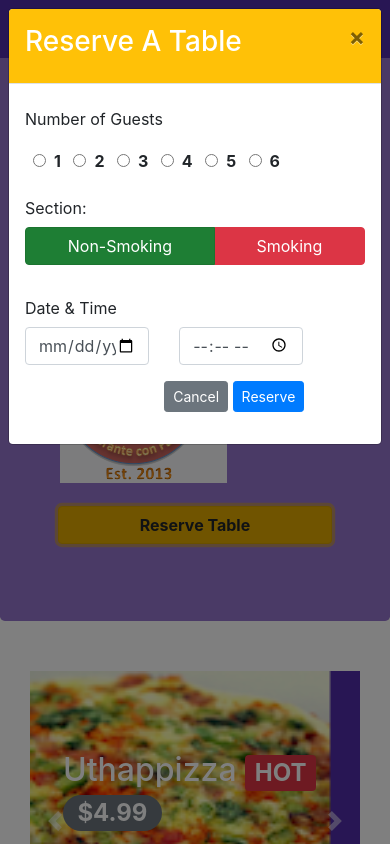
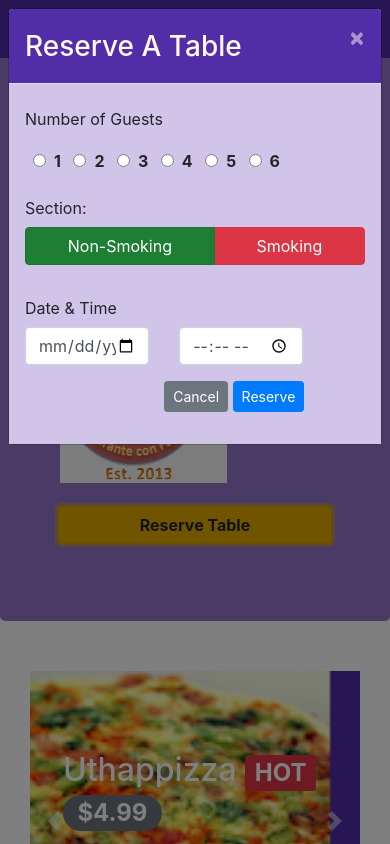
Before and after one commit to AdithiyaG/bootstrap, a website: page index.html in a window 390 px wide. Both pictures are taken after a click on the button "Reserve Table". Shown: the top 844 px of the page. Drawn offline with nearby package versions, Linux system fonts and the light colour scheme.

Commit message:
added javascript_code_for_modal

```diff
--- a/CSS/style.scss
+++ b/CSS/style.scss
@@ -63,6 +63,7 @@ body{
             top: 0;
             left: 0;
             min-height: 300px;
+            max-width: 300px;
         }
         .carousel-caption{
             position: relative;
@@ -82,3 +83,20 @@ body{
     bottom: 0px;
     z-index: 1;
 }
+.modal-header{
+    background-color: $background-dark;
+    .modal-title{
+        color:floralwhite;
+    }
+    [data-dismiss='modal']{
+        color: floralwhite;
+    }
+    [data-dismiss='modal']:hover{
+        color:white;
+
+    }
+
+}
+.modal-body{
+    background-color: $background-pale;
+}
--- a/index.html
+++ b/index.html
@@ -33,7 +33,7 @@
                     <li class="nav-item"><a class="nav-link" href="./contactus.html"><span class="fa fa-address-card fa-lg"></span> Contact</a></li>
               </ul>
               <span class='navbar-text'>
-                  <a data-toggle="modal" data-target='#loginmodal'><span class='fa fa-sign-in'></span>Login</a>
+                  <a data-toggle="modal" id=loginbutton><span class='fa fa-sign-in'></span>Login</a>
               </span>
             </div>
         </div>
@@ -80,8 +80,8 @@
     <div class='modal fade' role="dialog" id='reserve'>
         <div class='modal-lg modal-dialog' role='content'>
             <div class='modal-content'>
-                <div class='modal-header bg-warning'>
-                    <h3 class=' text-white'>Reserve A Table</h3>
+                <div class='modal-header'>
+                    <h3 class='modal-title'>Reserve A Table</h3>
                     <button class='close' data-dismiss='modal' type='button'>&times;</button>
                 </div>
                 <div class='modal-body'>
@@ -143,7 +143,7 @@
                 </div>
                 <div class='btn col-12 col-sm-3  align-self-center d-flex  justify-content-center mt-3'>
                     <button class="btn btn-warning font-weight-bold col-12"
-                        role="button"  data-toggle="modal" data-target="#reserve">
+                        role="button"  id='reservebutton'>
 
                         Reserve Table
                     </button>
@@ -318,6 +318,12 @@
                 $("#carouselButton").children("span").addClass('fa-pause');
             }
         });
+        $('#loginbutton').click(function(){
+            $('#loginmodal').modal('show')
+        })
+        $('#reservebutton').click(function(){
+            $('#reserve').modal('show')
+        })
 
     });
 
```
Also changed, not shown: CSS/style.css.
